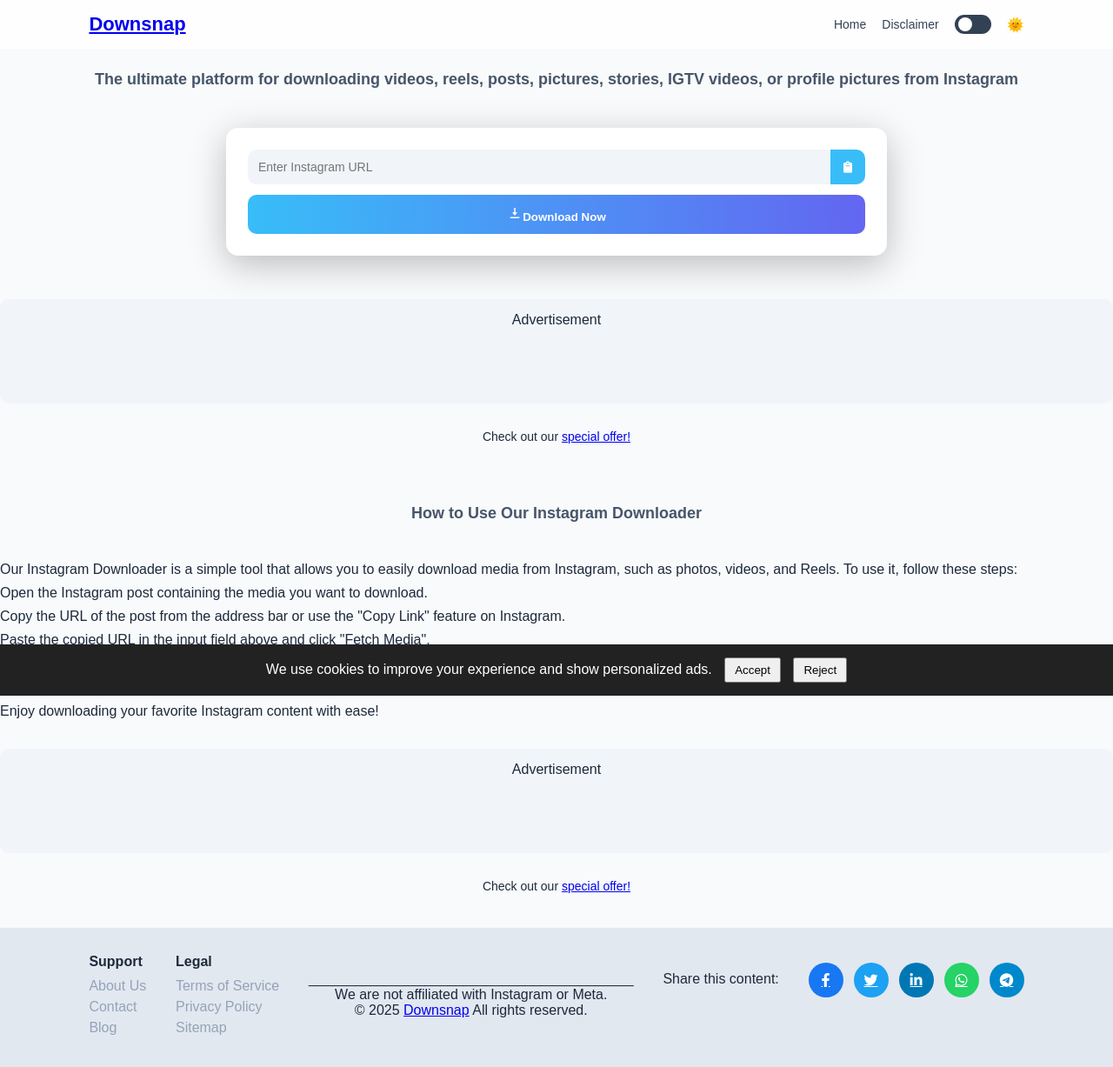
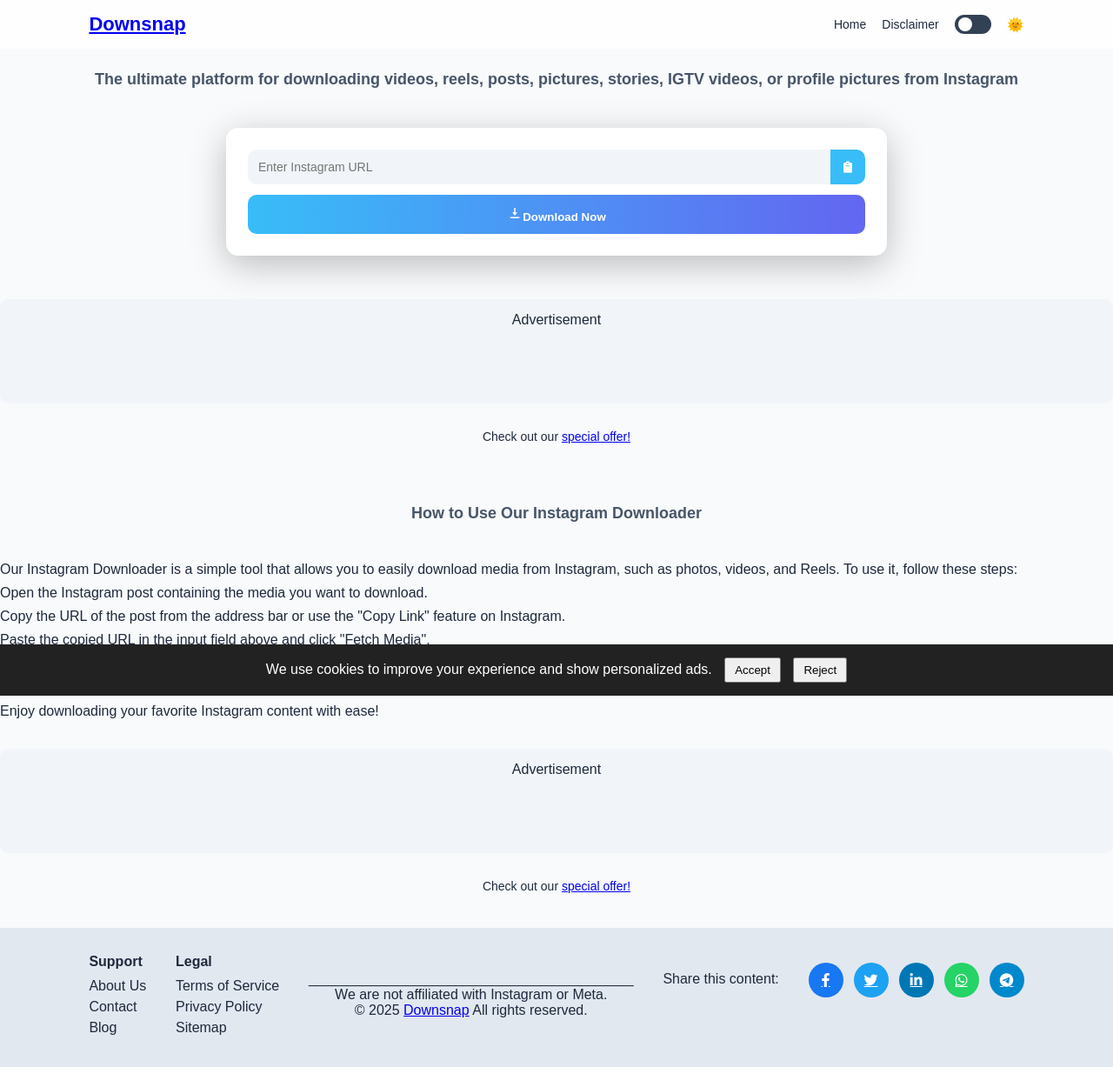
Before and after one commit to itsmethepalky/Downsnap, a Python web app: template templates/index.html in a window 1280 px wide. Shown: the whole page at 87% size. Run offline with Jinja, Linux system fonts and the light colour scheme; the template is opened without the code that fills it, so the values that code supplies are empty.

Commit message:
Update styles.css

```diff
--- a/static/styles.css
+++ b/static/styles.css
@@ -66,8 +66,9 @@ nav h1 {
     color: #38bdf8;
 }
 
+/* LIGHT MODE NAV LINKS CONTRAST FIX */
 body:not(.night-mode) .nav-links a {
-    color: #334155;
+    color: #1e293b; /* darker gray for sufficient contrast */
 }
 
 /* =========================
@@ -223,19 +224,19 @@ body:not(.night-mode) .media-wrapper {
 
 .media-wrapper img,
 .media-wrapper video {
-      max-width: 100%;
+    max-width: 100%;
     height: auto;
     border-radius: 5px;
     margin-bottom: 10px;
 }
 
-/* DOWNLOAD BTN */
+/* DOWNLOAD BTN CONTRAST FIX */
 .media-wrapper button {
     margin-top: 10px;
     padding: 8px 14px;
     border-radius: 6px;
     border: none;
-    background: #22c55e;
+    background: #16a34a; /* slightly darker green for better contrast */
     color: white;
     cursor: pointer;
     transition: 0.2s;
@@ -337,9 +338,10 @@ body:not(.night-mode) footer {
     margin-bottom: 6px;
 }
 
+/* FOOTER LINKS CONTRAST FIX */
 .footer-section a {
     text-decoration: none;
-    color: #94a3b8;
+    color: #1e293b; /* dark gray for light mode */
 }
 
 .footer-section a:hover {
```
